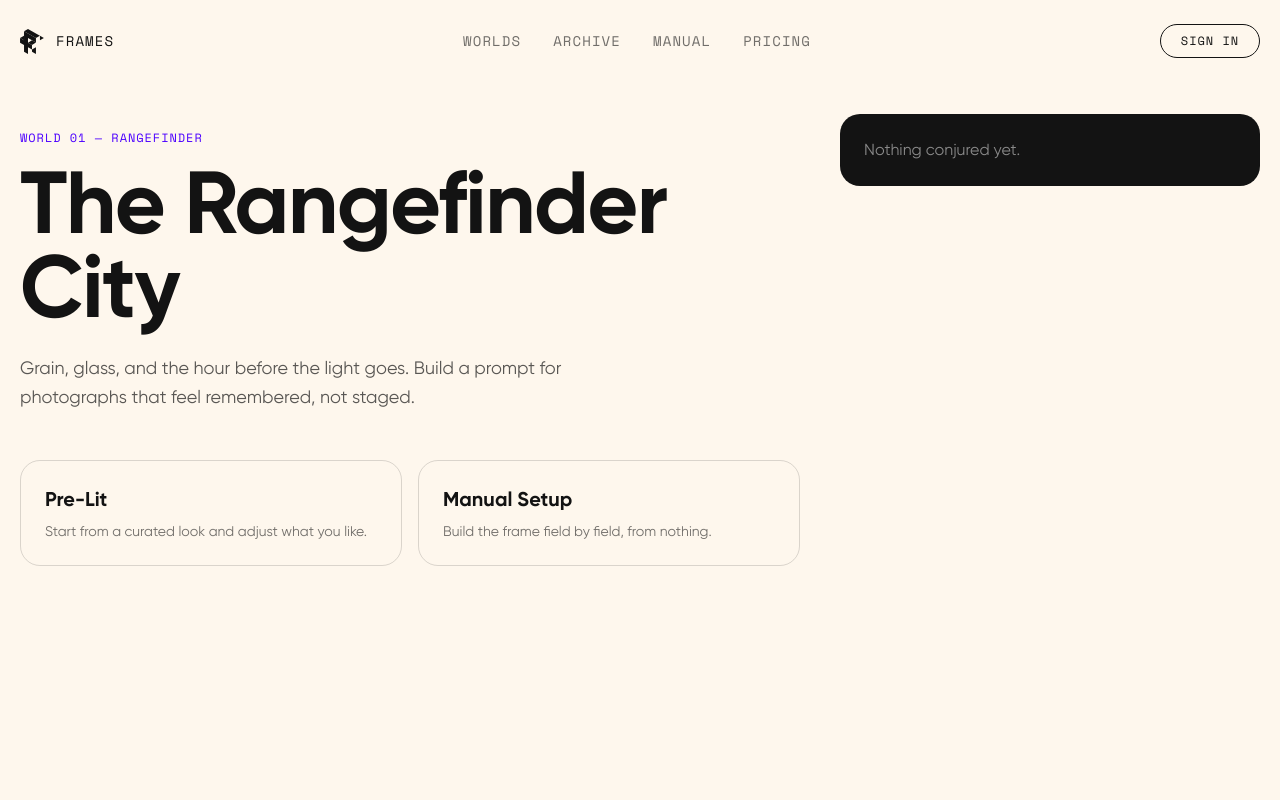
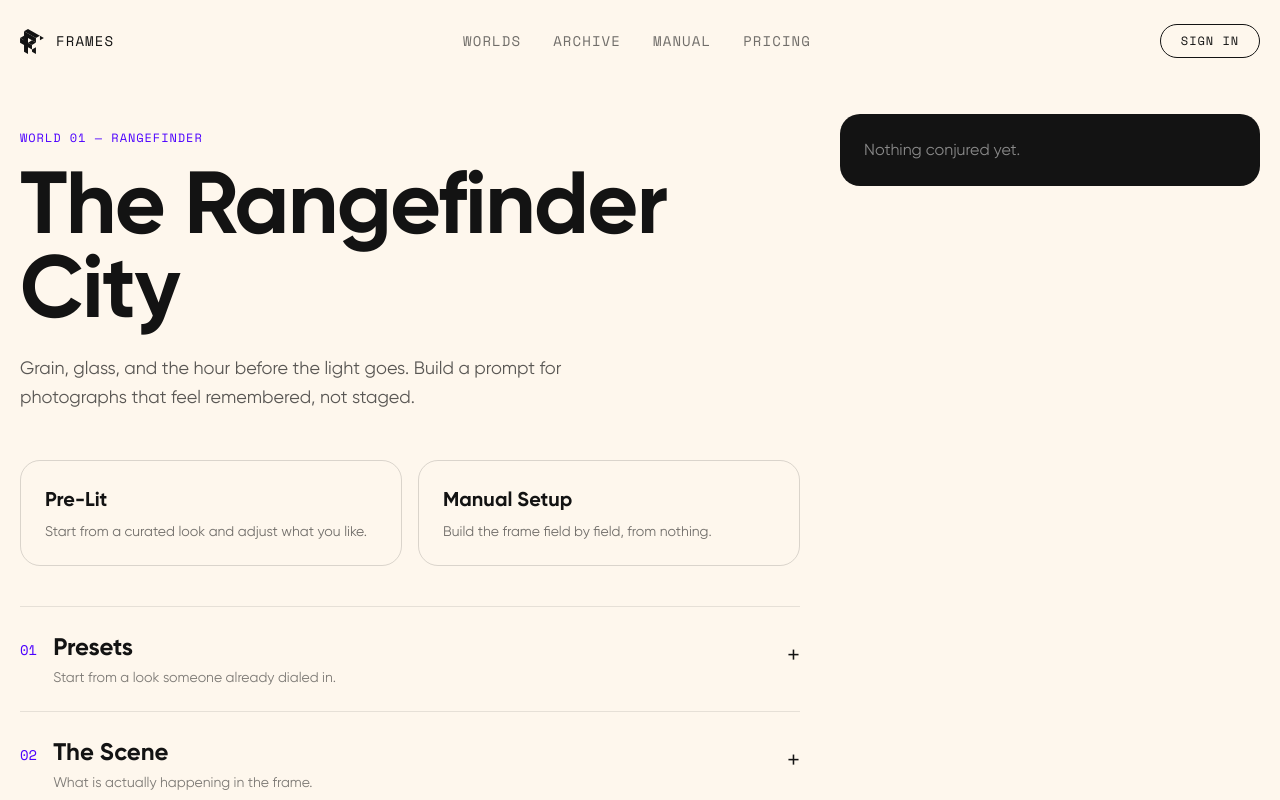
Before and after one commit to jamesrice/frames, a React (Vite) app: page / in a window 1280 px wide. Shown: the top 800 px of the page. Built offline with nearby package versions, Linux system fonts and the light colour scheme.

Commit message:
Add generic Accordion shell, render all 8 sections from world.ts

```diff
--- a/src/App.tsx
+++ b/src/App.tsx
@@ -7,6 +7,7 @@ import type { Preset } from './data/world'
 import { Header } from './components/Header'
 import { Hero } from './components/Hero'
 import { ApproachPicker } from './components/ApproachPicker'
+import { Accordion } from './components/Accordion'
 
 interface BuilderState extends DraftPayload {
   archive: ArchivedPrompt[]
@@ -151,6 +152,13 @@ export default function App() {
             approach={state.approach}
             onSelect={(approach) => dispatch({ type: 'SET_APPROACH', approach })}
           />
+          <div className="mt-10 border-t border-ft-ink/10">
+            {WORLD.sections.map((section) => (
+              <Accordion key={section.id} number={section.number} title={section.title} subtitle={section.subtitle}>
+                <p className="text-sm text-ft-ink/40">Section content coming in the next task.</p>
+              </Accordion>
+            ))}
+          </div>
         </div>
         <aside className="h-fit rounded-[20px] bg-ft-ink p-6 text-white lg:sticky lg:top-8">
           <p className="text-white/50">{prompt || 'Nothing conjured yet.'}</p>
--- /dev/null
+++ b/src/components/Accordion.tsx
@@ -0,0 +1,49 @@
+import { useState, type ReactNode } from 'react'
+
+interface AccordionProps {
+  number: string
+  title: string
+  subtitle: string
+  children: ReactNode
+}
+
+export function Accordion({ number, title, subtitle, children }: AccordionProps) {
+  const [open, setOpen] = useState(false)
+  const panelId = `accordion-panel-${number}`
+
+  return (
+    <div className="border-b border-ft-ink/10 py-6">
+      <button
+        type="button"
+        aria-expanded={open}
+        aria-controls={panelId}
+        onClick={() => setOpen((value) => !value)}
+        className="flex w-full items-start justify-between gap-6 text-left focus-visible:outline-none focus-visible:ring-2 focus-visible:ring-ft-purple/50"
+      >
+        <span className="flex items-baseline gap-4">
+          <span className="font-mono text-sm text-ft-purple">{number}</span>
+          <span>
+            <span className="block font-gilroy text-2xl font-semibold">{title}</span>
+            <span className="mt-1 block text-sm text-ft-ink/55">{subtitle}</span>
+          </span>
+        </span>
+        <span
+          className={`mt-2 shrink-0 text-2xl font-light transition-transform duration-[250ms] ease-ft ${
+            open ? 'rotate-45' : ''
+          }`}
+          aria-hidden="true"
+        >
+          +
+        </span>
+      </button>
+      <div
+        id={panelId}
+        className={`grid transition-[grid-template-rows] duration-[250ms] ease-ft ${
+          open ? 'mt-6 grid-rows-[1fr]' : 'grid-rows-[0fr]'
+        }`}
+      >
+        <div className="overflow-hidden">{children}</div>
+      </div>
+    </div>
+  )
+}
```
